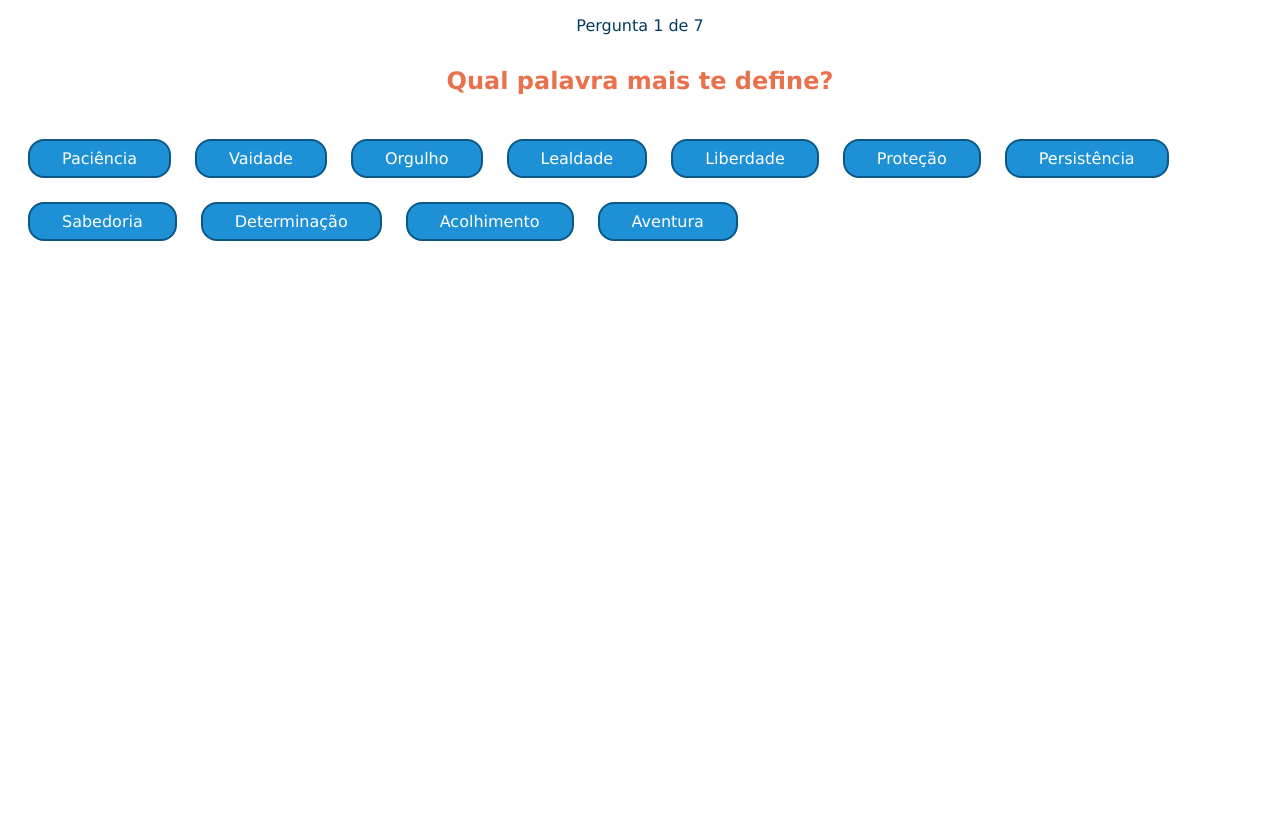
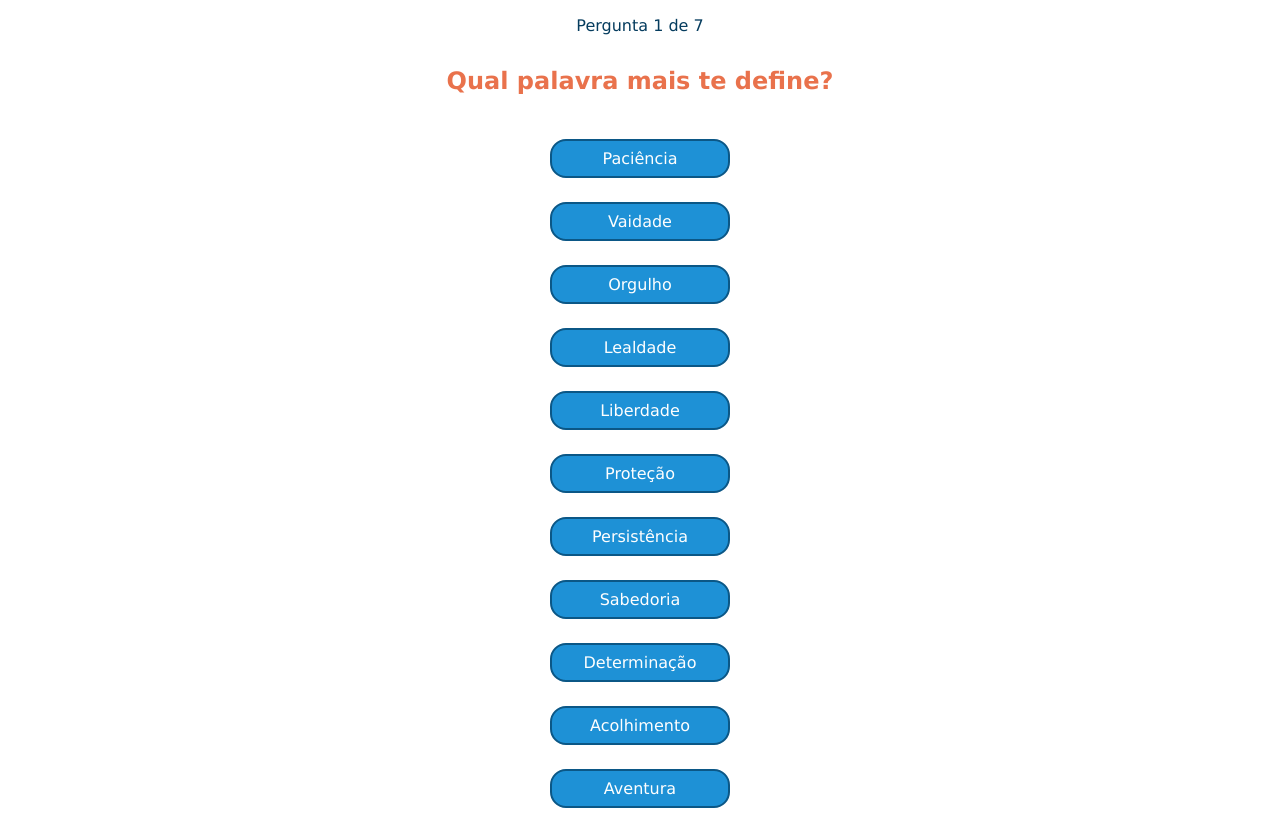
Before and after one commit to linacarol/quiz-pjo, a React (Vite) app: page / in a window 1280 px wide. Both pictures are taken after a click on the button "Iniciar". Built offline with nearby package versions, Linux system fonts and the light colour scheme.

Commit message:
style questions

```diff
--- a/src/components/Question.css
+++ b/src/components/Question.css
@@ -26,5 +26,8 @@
 }
 
 #options-container {
+    display: flex;
+    flex-direction: column;
     margin: 1rem;
+    margin-bottom: 2rem;
 }
```
